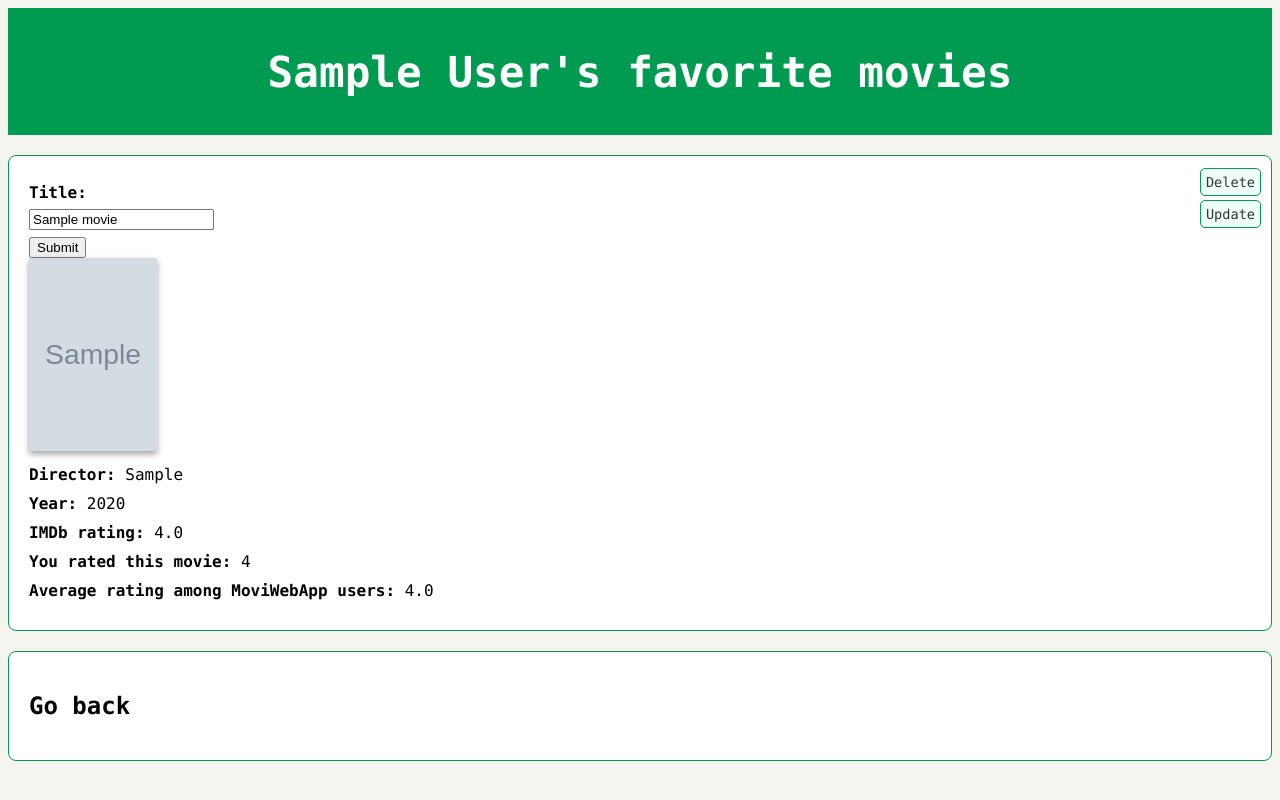
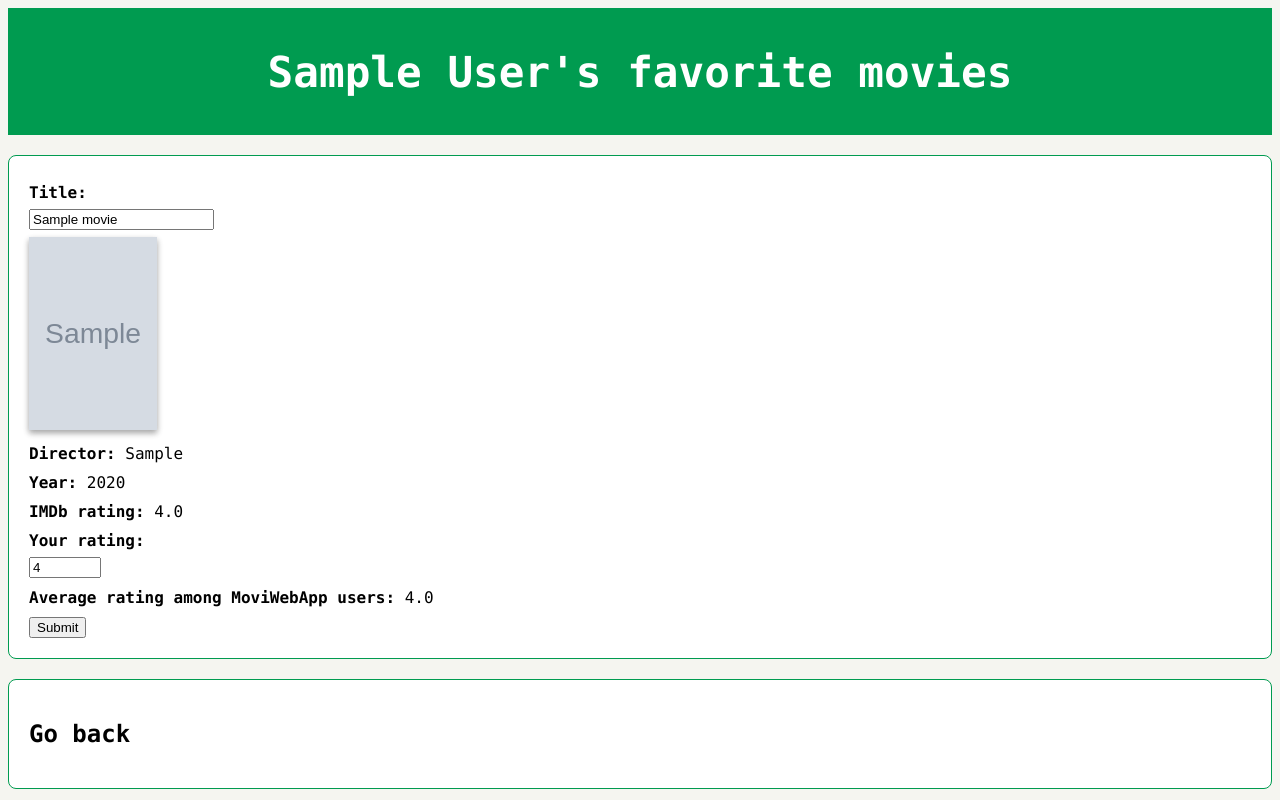
Before and after one commit to yanucodes/MoviWebApp, a Flask app: page /users/1/movies/1/update in a window 1280 px wide. Run offline with Flask 3, Linux system fonts and the light colour scheme; tables that the repository leaves empty hold one stand-in row (values such as "Sample post"); grey boxes marked "Sample" are stand-in pictures; parts of the project's set-up code (start-up, migrations or seed data) failed here and were passed over.

Commit message:
Add user's rating to the form for updating a movie

```diff
--- a/app.py
+++ b/app.py
@@ -396,10 +396,13 @@ def update_movie(user_id, movie_id):
         Rendered movie.html template (GET), redirect to the page with movie
         details (POST).
     """
-    if data_manager.get_user(user_id) is None:
+    user = data_manager.get_user(user_id)
+    if user is None:
         abort_user_not_found(user_id)
-    if data_manager.get_movie(movie_id) is None:
+    movie = data_manager.get_movie(movie_id)
+    if movie is None:
         abort_movie_not_found(user_id, movie_id)
+    rating = data_manager.get_favorite_rating(user_id, movie_id)
     if request.method == 'POST':
         new_title = request.form.get('title', '').strip()
         if not new_title:
@@ -407,13 +410,24 @@ def update_movie(user_id, movie_id):
                               url_for('update_movie', user_id=user_id,
                                       movie_id=movie_id))
         data_manager.update_movie_title(movie_id, new_title)
+        try:
+            new_rating = get_num_in_range(request.form.get('rating', ''),
+                                          LOWEST_RATING, HIGHEST_RATING,
+                                          'Rating')
+        except ValueError as error:
+            raise AppBadRequest(str(error),
+                                url_for('update_movie', user_id=user_id,
+                                        movie_id=movie_id))
+        if new_rating is not None:
+            data_manager.update_favorite_rating(user_id, movie_id,
+                                                new_rating)
         return redirect(url_for('show_movie_details', user_id=user_id,
                                 movie_id=movie_id))
-    user = data_manager.get_user(user_id)
-    movie = data_manager.get_movie(movie_id)
-    rating = data_manager.get_favorite_rating(user_id, movie_id)
     return render_template('movie.html', user=user, movie=movie,
-                           rating=rating, update=True)
+                           rating=rating, update=True,
+                           lowest_rating=LOWEST_RATING,
+                           highest_rating=HIGHEST_RATING,
+                           rating_step=RATING_STEP)
 
 
 @app.route('/users/<int:user_id>/movies/<int:movie_id>/delete',
--- a/templates/movie.html
+++ b/templates/movie.html
@@ -12,8 +12,6 @@
             <label for="title"><strong>Title:</strong></label>
             <input type="text" id="title" name="title" required value="{{ movie.title }}">
         </div>
-            <input type="submit" value="Submit">
-        </form>
     {% else %}
         <h2>{{ movie.title }}</h2>
     {% endif %}
@@ -29,18 +27,30 @@
     {% if movie.imdb_rating is not none %}
     <p><strong>IMDb rating:</strong> {{ movie.imdb_rating }}</p>
     {% endif %}
-    {% if rating is not none %}
+    {% if update %}
+        <div>
+            <label for="rating"><strong>Your rating:</strong></label>
+            <input type="number" id="rating" name="rating"
+                   min="{{ lowest_rating }}" max="{{ highest_rating }}" step="{{ rating_step }}"
+                   {% if rating is not none %}value="{{ rating }}"{% endif %}>
+        </div>
+    {% elif rating is not none %}
     <p><strong>You rated this movie:</strong> {{ rating }}</p>
     {% endif %}
     {% if movie.average_rating is not none %}
     <p><strong>Average rating among MoviWebApp users:</strong> {{ "%.1f"|format(movie.average_rating) }}</p>
     {% endif %}
+    {% if update %}
+        <input type="submit" value="Submit">
+    </form>
+    {% else %}
     <div class="buttons">
         <form action="{{ url_for('delete_movie_from_favorites', user_id=user.user_id, movie_id=movie.movie_id) }}" method="post">
             <button type="submit" class="button">Delete</button>
         </form>
         <a href="{{ url_for('update_movie', user_id=user.user_id, movie_id=movie.movie_id) }}" class="button">Update</a>
     </div>
+    {% endif %}
 </div>
 <a href="{{ url_for('list_users_movies', user_id=user.user_id) }}"
    style="text-decoration: none; color: inherit;">
```
Lines whose indentation alone changed are shown as unchanged.
